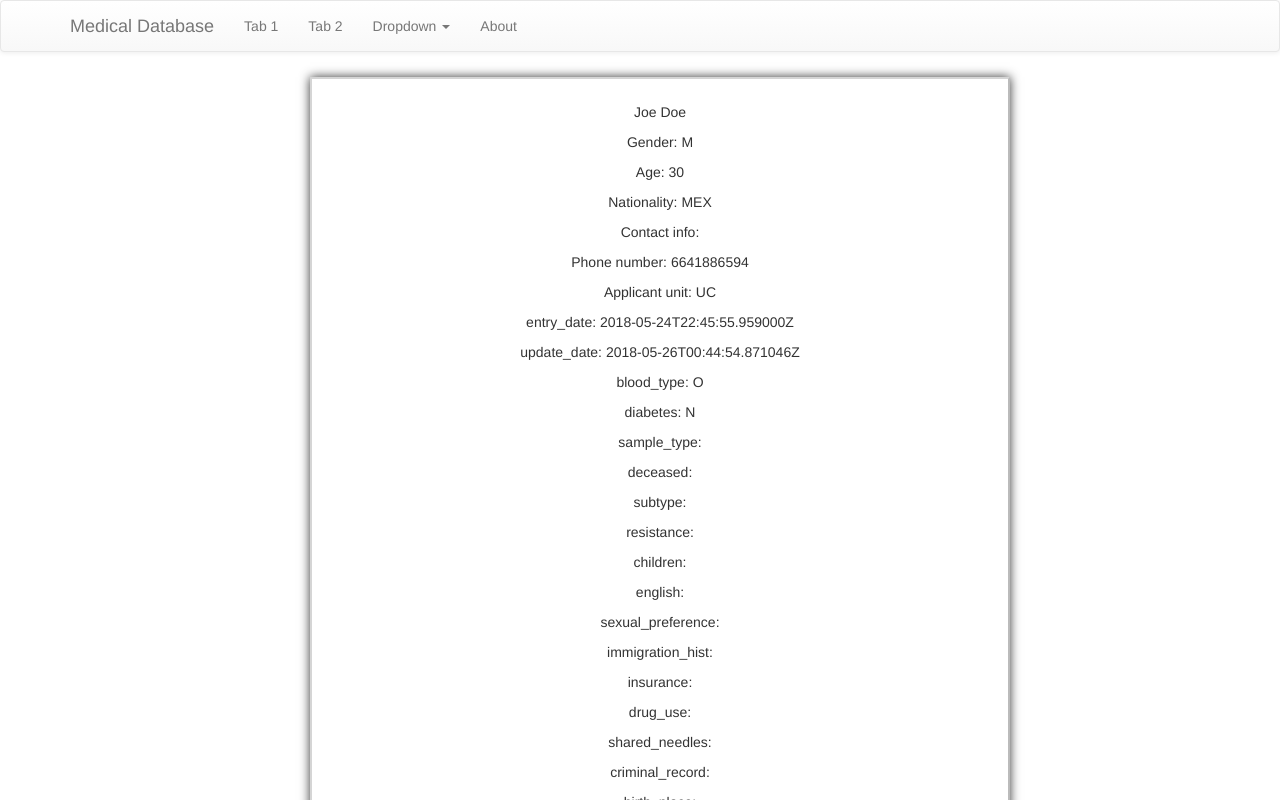
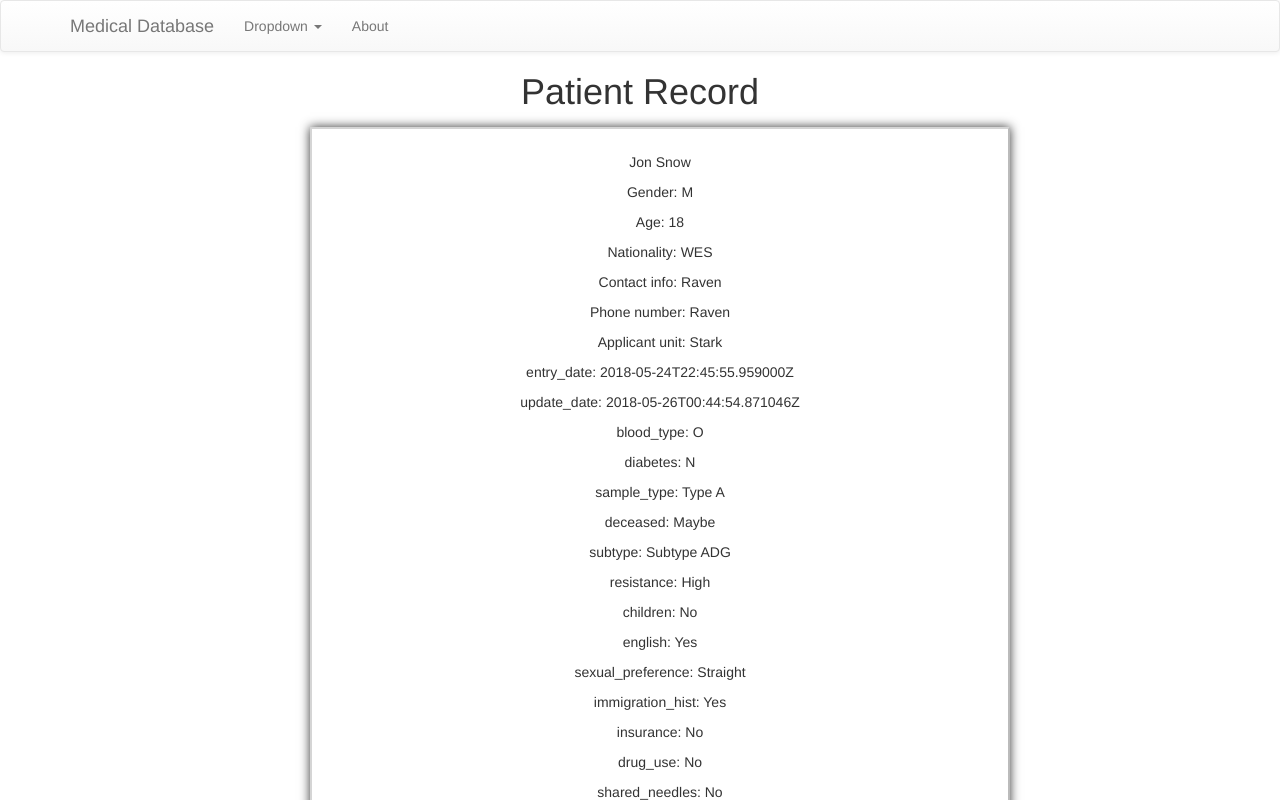
Before and after one commit to brfff10/Proyecto_Topicos, a React (Create React App) app in the folder react-test/: page /record/1111 in a window 1280 px wide. Shown: the top 800 px of the page. Built offline with nearby package versions, Linux system fonts and the light colour scheme.

Commit message:
hail mary

```diff
--- a/react-test/src/components/About/About.js
+++ b/react-test/src/components/About/About.js
@@ -5,7 +5,10 @@ class About extends Component{
         return(
             <div>
                 <h1> About </h1>
-                <p> This website was done for the class of bioengineering, some parts in React mostly in tears</p>
+                <p> This is a database for the HIV And Tuberculosis Research division of the Prof. Jose Roman Chavez Mendez within
+                   the General Hospital of Tijuana, research focused on the treatment and prevention of HIV and tuberculosis viruses
+                   in our city. TThe system must be able to enter, edit and view all the information generated and associated with
+                   the investigation.</p>
             </div>
         )
     }
--- a/react-test/src/components/HomeScreen/HomeScreen.js
+++ b/react-test/src/components/HomeScreen/HomeScreen.js
@@ -8,13 +8,13 @@ class HomeScreen extends Component{
             <div>
                 <header className="App-header">
                     <img src={logo} className="App-logo" alt="logo"/>
-                    <h1 className="App-title"> Welcome to the HIV / Tuberculosis Patient Database </h1>
+                    <h1 className="App-title"> General Hospital Tijuana HIV/Tuberculosis Patient Database </h1>
                 </header>
                 <p className="App-intro">
-                    Mea ludus minimum interpretaris ut, vel ei quem percipitur dissentias. Vel deserunt ullamcorper ut,
-                    has admodum civibus repudiandae id. Electram theophrastus pro ad, ut solet mediocrem pro, mel nullam
-                    mollis ea. Sit ullum everti sanctus ad. Impedit pericula at ius, ei vis omnium disputationi. Wisi
-                    definiebas reprehendunt vel te.
+                   This is a database for the HIV And Tuberculosis Research division of the Prof. Jose Roman Chavez Mendez within
+                   the General Hospital of Tijuana, research focused on the treatment and prevention of HIV and tuberculosis viruses
+                   in our city. TThe system must be able to enter, edit and view all the information generated and associated with
+                   the investigation.
                 </p>
             </div>
         )
--- a/react-test/src/components/NavBar/NavBarParent.js
+++ b/react-test/src/components/NavBar/NavBarParent.js
@@ -13,8 +13,6 @@ class NavbarParent extends Component {
               </Navbar.Brand>
               </Navbar.Header>
               <Nav>
-              <NavItem eventKey={1} href="/tab1"> Tab 1 </NavItem>
-              <NavItem eventKey={2} href="/tab2"> Tab 2 </NavItem>
               <NavDropdown eventKey={3} title="Dropdown" id="basic-nav-dropdown">
                   <MenuItem eventKey={3.1} href="profile"> My Profile </MenuItem>
                   <MenuItem divider />
--- a/react-test/src/components/PatientInfoRequests/PatientInfoRequests.js
+++ b/react-test/src/components/PatientInfoRequests/PatientInfoRequests.js
@@ -40,11 +40,11 @@ class PatientInfoRequests extends Component {
 
         //this.setState({patients: testPatients, searchResults: testPatients})
 
-        this.setState({patients: testPatients, searchResults: testPatients}) //Also this
+        //this.setState({patients: testPatients, searchResults: testPatients}) //Also this
 
     }
     getItems(){
-        fetch('http://ec2-18-218-177-24.us-east-2.compute.amazonaws.com:8000/api/patients/', { mode: 'no-cors' })
+        fetch('http://ec2-18-218-177-24.us-east-2.compute.amazonaws.com:8000/api/patients/')
             .then(results => results.json())
             .then(results => this.setState({patients: results, searchResults: results}));
     }
--- a/react-test/src/components/Records/Records.js
+++ b/react-test/src/components/Records/Records.js
@@ -22,33 +22,33 @@ class Records extends Component{
         var testRecord = {
             record_id: 1,
             patient: {
-                patient_id: 3,
-                first_name: "Joe",
-                last_name: "Doe",
+                patient_id: 1,
+                first_name: "Jon",
+                last_name: "Snow",
                 gender: "M",
-                age: 30,
-                nationality: "MEX",
-                contact_info: "",
-                phone_number: "6641886594",
-                applicant_unit: "UC"
+                age: 18,
+                nationality: "WES",
+                contact_info: "Raven",
+                phone_number: "Raven",
+                applicant_unit: "Stark"
             },
             entry_date: "2018-05-24T22:45:55.959000Z",
             update_date: "2018-05-26T00:44:54.871046Z",
             birth_date: "1996-05-17",
             blood_type: "O",
             diabetes: "N",
-            sample_type: "",
-            deceased: "",
-            subtype: "",
-            resistance: "",
-            children: "",
-            english: "",
-            sexual_preference: "",
-            immigration_hist: "",
-            insurance: "",
-            drug_use: "",
-            shared_needles: "",
-            criminal_record: "",
+            sample_type: "Type A",
+            deceased: "Maybe",
+            subtype: "Subtype ADG",
+            resistance: "High",
+            children: "No",
+            english: "Yes",
+            sexual_preference: "Straight",
+            immigration_hist: "Yes",
+            insurance: "No",
+            drug_use: "No",
+            shared_needles: "No",
+            criminal_record: "Yes",
             birth_place: null,
             job: null
         }
@@ -67,7 +67,8 @@ class Records extends Component{
 
     }
     getItems(recordId){
-        fetch('http://ec2-18-218-177-24.us-east-2.compute.amazonaws.com:8000/api/patients/'+recordId+'record/'+recordId)
+        //fetch('http://ec2-18-218-177-24.us-east-2.compute.amazonaws.com:8000/api/patients/'+recordId+'record/'+recordId)
+        fetch('http://ec2-18-218-177-24.us-east-2.compute.amazonaws.com:8000/api/patients/1/record/1')
             .then(results => results.json())
             .then(results => this.setState({record: results}));
     }
@@ -79,7 +80,9 @@ class Records extends Component{
     render(){
         return(
             <RecordContainerStyle>
+                <h1>Patient Record</h1>
                 <RecordFile record={this.state.record}/>
+                <h2>CV & CD4 Levels</h2>
                 <GraphRecordInfo data={this.state.data}/>
             </RecordContainerStyle>
         )
```
